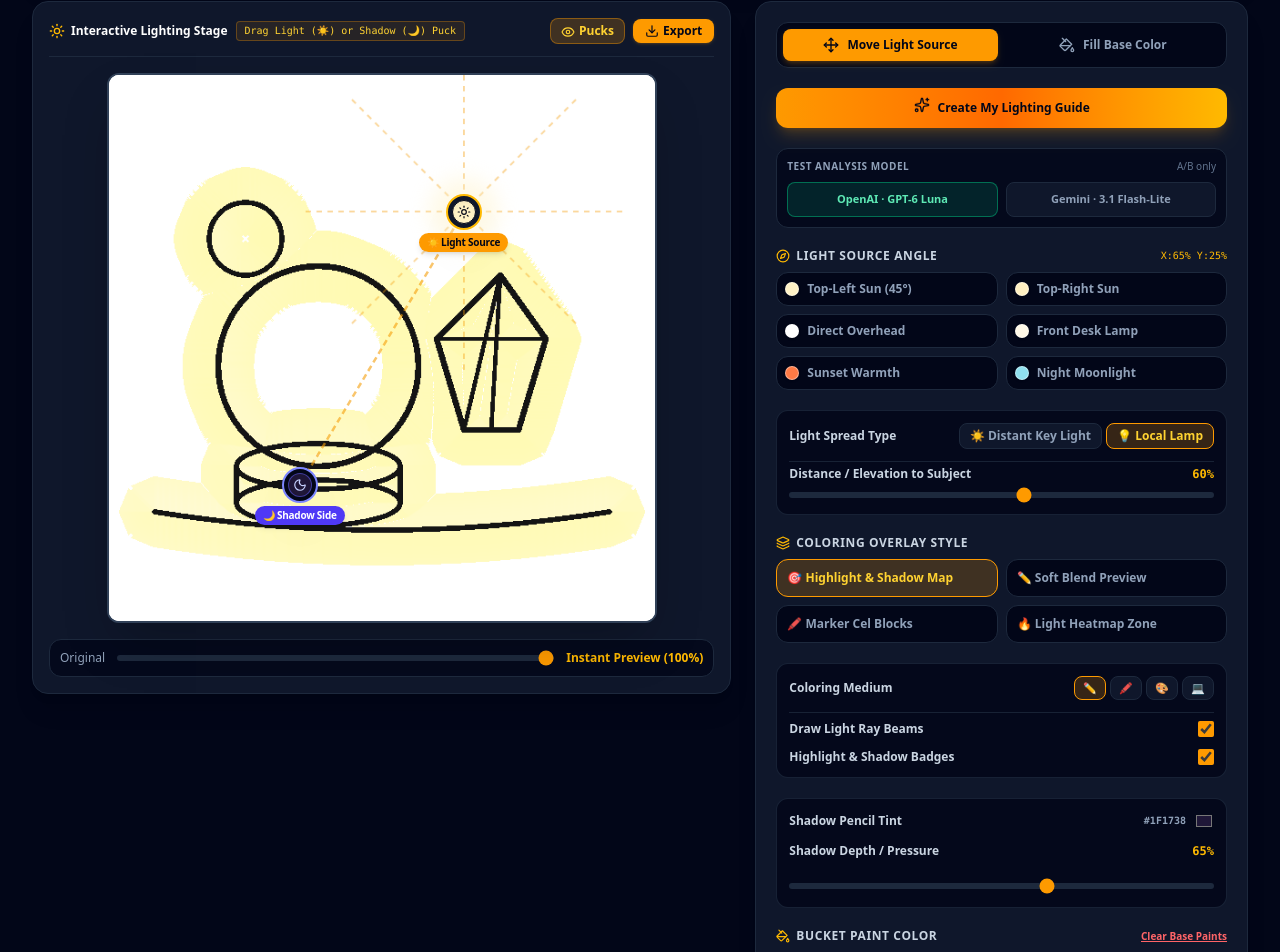
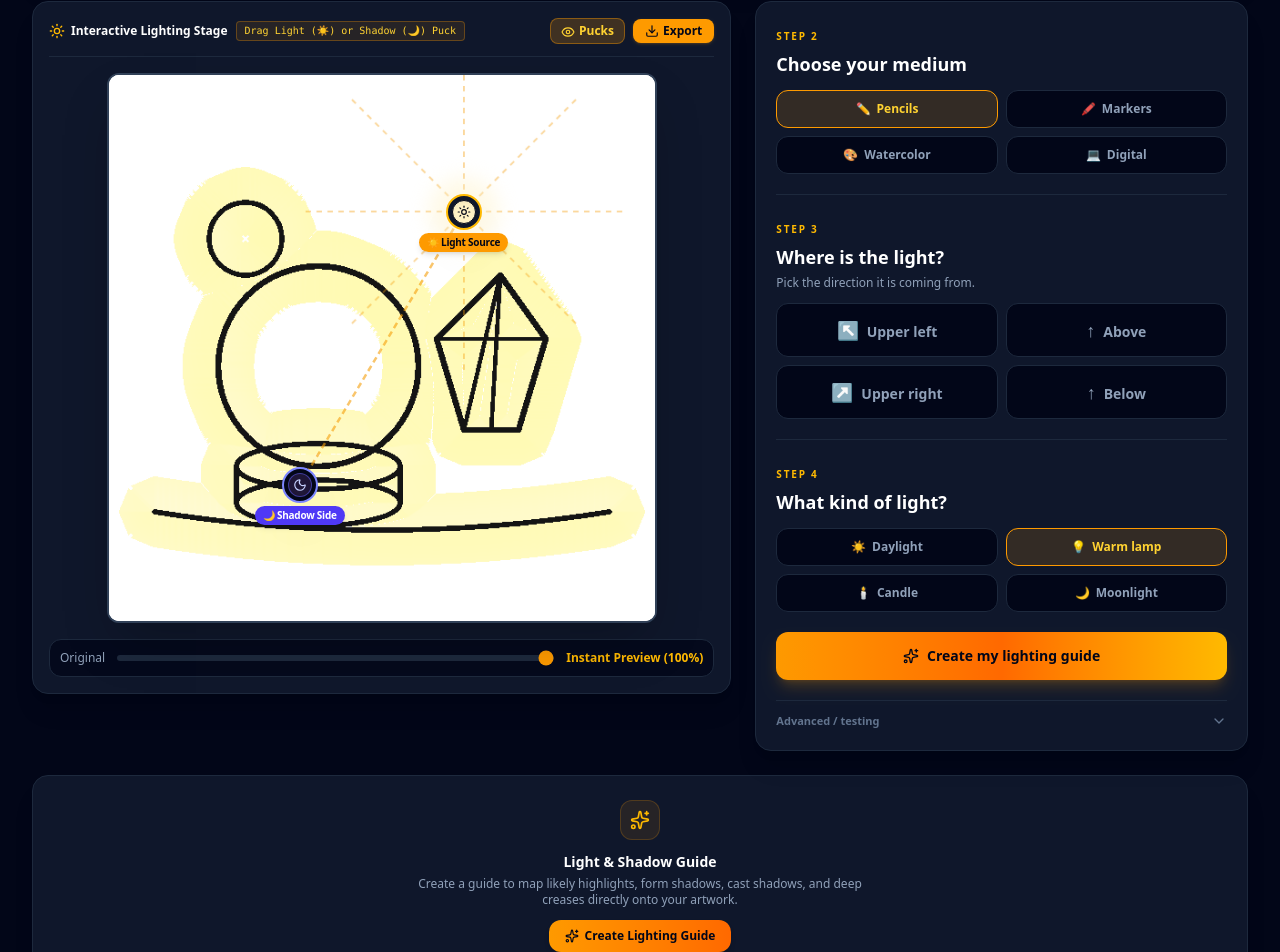
Before and after one commit to SarahFletcher86/Maker-Mosaic-Light-Studio, a React (Vite) app: page / in a window 1280 px wide. Shown: the part 345-1297 px from the top of the page. Built offline with nearby package versions, Linux system fonts and the light colour scheme.

Commit message:
Replace control cockpit with four-step guide flow

```diff
--- a/src/components/ControlsPanel.tsx
+++ b/src/components/ControlsPanel.tsx
@@ -1,17 +1,12 @@
 import React from 'react';
-import { LightSource, ShadingSettings, ActiveTool, ColoringMedium, AnalysisProvider } from '../types';
-import { Sun, Palette, PaintBucket, Move, Moon, Zap, Flame, Sparkles, Layers, Compass, HelpCircle, Eye } from 'lucide-react';
+import { LightSource, ShadingSettings, ColoringMedium, AnalysisProvider } from '../types';
+import { Sparkles, ChevronDown } from 'lucide-react';
 
 interface ControlsPanelProps {
   light: LightSource;
   setLight: React.Dispatch<React.SetStateAction<LightSource>>;
   settings: ShadingSettings;
   setSettings: React.Dispatch<React.SetStateAction<ShadingSettings>>;
-  activeTool: ActiveTool;
-  setActiveTool: (tool: ActiveTool) => void;
-  paintColor: string;
-  setPaintColor: (color: string) => void;
-  onClearPaint: () => void;
   onCreateLightingGuide: () => void;
   analysisProvider: AnalysisProvider;
   setAnalysisProvider: (provider: AnalysisProvider) => void;
@@ -23,185 +18,166 @@ export const ControlsPanel: React.FC<ControlsPanelProps> = ({
   setLight,
   settings,
   setSettings,
-  activeTool,
-  setActiveTool,
-  paintColor,
-  setPaintColor,
-  onClearPaint,
   onCreateLightingGuide,
   analysisProvider,
   setAnalysisProvider,
-  isAnalyzing
+  isAnalyzing,
 }) => {
-  // Quick Light Direction Angles for Coloring Pages
-  const lightDirectionPresets = [
-    { name: 'Top-Left Sun (45°)', x: 25, y: 20, z: 65, color: '#FFF2C6', shadow: '#1F1738' },
-    { name: 'Top-Right Sun', x: 75, y: 20, z: 65, color: '#FFF0C2', shadow: '#1E1233' },
-    { name: 'Direct Overhead', x: 50, y: 10, z: 80, color: '#FFFFFF', shadow: '#111827' },
-    { name: 'Front Desk Lamp', x: 50, y: 50, z: 90, color: '#FFF8E7', shadow: '#221835' },
-    { name: 'Sunset Warmth', x: 85, y: 35, z: 45, color: '#FF7A45', shadow: '#2D0E32' },
-    { name: 'Night Moonlight', x: 20, y: 25, z: 70, color: '#90E0EF', shadow: '#03045E' }
+  const mediums: { id: ColoringMedium; label: string; icon: string }[] = [
+    { id: 'colored-pencils', label: 'Pencils', icon: '✏️' },
+    { id: 'markers', label: 'Markers', icon: '🖍️' },
+    { id: 'watercolors', label: 'Watercolor', icon: '🎨' },
+    { id: 'digital', label: 'Digital', icon: '💻' },
   ];
 
-  // Medium presets
-  const mediums: { id: ColoringMedium; label: string; icon: string }[] = [
-    { id: 'colored-pencils', label: 'Colored Pencils', icon: '✏️' },
-    { id: 'markers', label: 'Alcohol Markers', icon: '🖍️' },
-    { id: 'watercolors', label: 'Watercolors', icon: '🎨' },
-    { id: 'digital', label: 'Digital Layers', icon: '💻' }
+  const directions = [
+    { label: 'Upper left', icon: '↖', x: 25, y: 20 },
+    { label: 'Above', icon: '↑', x: 50, y: 12 },
+    { label: 'Upper right', icon: '↗', x: 75, y: 20 },
+    { label: 'Below', icon: '↑', x: 50, y: 85 },
   ];
 
-  // Quick paint swatches
-  const paintSwatches = [
-    '#E06D53', '#F2A65A', '#E2D870', '#83C5BE', '#006D77',
-    '#9B5DE5', '#F15BB5', '#00BBF9', '#38B000', '#F3C68F',
-    '#5C3D2E', '#2B2D42', '#8D99AE', '#FFFFFF', '#111827'
+  const lightTypes = [
+    { label: 'Daylight', icon: '☀️', color: '#FFF4D6', type: 'directional' as const, z: 70, shadow: '#26334D' },
+    { label: 'Warm lamp', icon: '💡', color: '#FFE0A3', type: 'point' as const, z: 60, shadow: '#35213F' },
+    { label: 'Candle', icon: '🕯️', color: '#FFAD5A', type: 'point' as const, z: 35, shadow: '#3C1839' },
+    { label: 'Moonlight', icon: '🌙', color: '#9ED8FF', type: 'directional' as const, z: 70, shadow: '#17285A' },
   ];
+
+  const currentLightType =
+    light.color.toUpperCase() === '#FFAD5A' ? 'Candle' :
+    light.color.toUpperCase() === '#9ED8FF' ? 'Moonlight' :
+    light.type === 'point' ? 'Warm lamp' : 'Daylight';
 
   return (
     <div className="bg-slate-900 border border-slate-800 rounded-2xl p-4 sm:p-5 shadow-xl text-slate-200 space-y-5">
-      {/* Tool Selector (Light Puck vs Paint Bucket) */}
-      <div className="bg-slate-950 p-1.5 rounded-xl border border-slate-800 flex items-center justify-between gap-2">
+      <div>
+        <span className="text-[10px] uppercase tracking-[0.18em] font-bold text-amber-400">Step 2</span>
+        <h2 className="text-lg font-bold text-white mt-1">Choose your medium</h2>
+        <div className="grid grid-cols-2 sm:grid-cols-4 lg:grid-cols-2 gap-2 mt-3">
+          {mediums.map((medium) => (
             <button
-          onClick={() => setActiveTool('light-drag')}
-          className={`flex-1 flex items-center justify-center space-x-2 py-2 px-3 rounded-lg text-xs font-bold transition-all ${
-            activeTool === 'light-drag'
-              ? 'bg-amber-500 text-slate-950 shadow-md shadow-amber-500/20'
-              : 'text-slate-400 hover:text-white hover:bg-slate-800/60'
+              key={medium.id}
+              type="button"
+              onClick={() => setSettings(prev => ({ ...prev, coloringMedium: medium.id }))}
+              className={`px-3 py-2.5 rounded-xl border text-xs font-semibold transition-all ${
+                settings.coloringMedium === medium.id
+                  ? 'bg-amber-500/15 border-amber-500 text-amber-300'
+                  : 'bg-slate-950 border-slate-800 text-slate-400 hover:text-white'
               }`}
             >
-          <Move className="w-4 h-4" />
-          <span>Move Light Source</span>
+              <span className="mr-1.5">{medium.icon}</span>{medium.label}
             </button>
-
-        <button
-          onClick={() => setActiveTool('bucket-fill')}
-          className={`flex-1 flex items-center justify-center space-x-2 py-2 px-3 rounded-lg text-xs font-bold transition-all ${
-            activeTool === 'bucket-fill'
-              ? 'bg-amber-500 text-slate-950 shadow-md shadow-amber-500/20'
-              : 'text-slate-400 hover:text-white hover:bg-slate-800/60'
-          }`}
-        >
-          <PaintBucket className="w-4 h-4" />
-          <span>Fill Base Color</span>
-        </button>
-      </div>
-
-      {/* AI Master Assistant Button */}
-      <button
-        onClick={onCreateLightingGuide}
-        disabled={isAnalyzing}
-        className="w-full relative overflow-hidden group bg-gradient-to-r from-amber-500 via-orange-500 to-amber-400 text-slate-950 font-extrabold text-xs py-3 px-4 rounded-xl shadow-lg shadow-amber-500/20 hover:shadow-amber-500/30 transition-all flex items-center justify-center space-x-2 active:scale-[0.98] disabled:opacity-70"
-      >
-        <Sparkles className={`w-4 h-4 ${isAnalyzing ? 'animate-spin' : 'animate-bounce'}`} />
-        <span>{isAnalyzing ? 'Mapping Light & Shadows...' : 'Create My Lighting Guide'}</span>
-      </button>
-
-      {/* Development A/B provider switch. Remove or hide before public launch. */}
-      <div className="bg-slate-950/80 border border-slate-800 rounded-xl p-2.5 space-y-2">
-        <div className="flex items-center justify-between gap-3">
-          <span className="text-[10px] uppercase tracking-wider font-bold text-slate-400">
-            Test analysis model
-          </span>
-          <span className="text-[10px] text-slate-500">A/B only</span>
-        </div>
-        <div className="grid grid-cols-2 gap-2">
-          <button
-            type="button"
-            onClick={() => setAnalysisProvider('openai')}
-            disabled={isAnalyzing}
-            className={`px-2.5 py-2 rounded-lg border text-[11px] font-bold transition-all disabled:opacity-50 ${
-              analysisProvider === 'openai'
-                ? 'bg-emerald-500/15 border-emerald-500/50 text-emerald-300'
-                : 'bg-slate-900 border-slate-800 text-slate-400 hover:text-white'
-            }`}
-          >
-            OpenAI · GPT-6 Luna
-          </button>
-          <button
-            type="button"
-            onClick={() => setAnalysisProvider('gemini')}
-            disabled={isAnalyzing}
-            className={`px-2.5 py-2 rounded-lg border text-[11px] font-bold transition-all disabled:opacity-50 ${
-              analysisProvider === 'gemini'
-                ? 'bg-blue-500/15 border-blue-500/50 text-blue-300'
-                : 'bg-slate-900 border-slate-800 text-slate-400 hover:text-white'
-            }`}
-          >
-            Gemini · 3.1 Flash-Lite
-          </button>
+          ))}
         </div>
       </div>
 
-      {/* LIGHT DIRECTION ANGLE PRESETS */}
-      <div className="space-y-2">
-        <div className="flex items-center justify-between">
-          <label className="text-xs font-bold text-slate-300 uppercase tracking-wider flex items-center space-x-1.5">
-            <Compass className="w-3.5 h-3.5 text-amber-400" />
-            <span>Light Source Angle</span>
-          </label>
-          <span className="text-[10px] text-amber-400 font-mono">X:{Math.round(light.x)}% Y:{Math.round(light.y)}%</span>
-        </div>
-
-        <div className="grid grid-cols-2 gap-2">
-          {lightDirectionPresets.map((p) => {
-            const isSelected = Math.abs(light.x - p.x) < 0.5 && Math.abs(light.y - p.y) < 0.5;
+      <div className="border-t border-slate-800 pt-5">
+        <span className="text-[10px] uppercase tracking-[0.18em] font-bold text-amber-400">Step 3</span>
+        <h2 className="text-lg font-bold text-white mt-1">Where is the light?</h2>
+        <p className="text-xs text-slate-400 mt-1">Pick the direction it is coming from.</p>
+        <div className="grid grid-cols-2 gap-2 mt-3">
+          {directions.map((direction) => {
+            const selected =
+              Math.abs(light.x - direction.x) < 1 &&
+              Math.abs(light.y - direction.y) < 1;
             return (
               <button
-                key={p.name}
-                onClick={() => {
-                  setLight(prev => ({ ...prev, x: p.x, y: p.y, z: p.z, color: p.color }));
-                  setSettings(prev => ({ ...prev, shadowColor: p.shadow }));
-                }}
-                className={`flex items-center space-x-2 p-2 rounded-xl text-xs font-semibold border transition-all text-left ${
-                  isSelected
-                    ? 'bg-amber-500/15 border-amber-500 text-amber-300 font-bold'
-                    : 'bg-slate-950 border-slate-800 text-slate-400 hover:text-white hover:bg-slate-800/60'
+                key={direction.label}
+                type="button"
+                onClick={() => setLight(prev => ({ ...prev, x: direction.x, y: direction.y }))}
+                className={`px-3 py-3 rounded-xl border text-sm font-semibold transition-all ${
+                  selected
+                    ? 'bg-amber-500/15 border-amber-500 text-amber-300'
+                    : 'bg-slate-950 border-slate-800 text-slate-400 hover:text-white'
                 }`}
               >
-                <div
-                  className="w-3.5 h-3.5 rounded-full border border-white/40 shadow-sm shrink-0"
-                  style={{ backgroundColor: p.color }}
-                />
-                <span className="truncate">{p.name}</span>
+                <span className="text-lg mr-2">{direction.icon}</span>{direction.label}
               </button>
             );
           })}
         </div>
       </div>
 
-      {/* LIGHT DISTANCE & SPREAD MODE */}
-      <div className="space-y-3 bg-slate-950/80 border border-slate-800/80 rounded-xl p-3 text-xs">
-        <div className="flex items-center justify-between">
-          <span className="font-semibold text-slate-300">Light Spread Type</span>
-          <div className="flex gap-1">
+      <div className="border-t border-slate-800 pt-5">
+        <span className="text-[10px] uppercase tracking-[0.18em] font-bold text-amber-400">Step 4</span>
+        <h2 className="text-lg font-bold text-white mt-1">What kind of light?</h2>
+        <div className="grid grid-cols-2 gap-2 mt-3">
+          {lightTypes.map((source) => (
             <button
-              onClick={() => setLight(prev => ({ ...prev, type: 'directional' }))}
-              className={`px-2.5 py-1 rounded-lg border font-semibold transition-all ${
-                light.type !== 'point'
-                  ? 'bg-amber-500/20 border-amber-500 text-amber-300'
-                  : 'bg-slate-900 border-slate-800 text-slate-400 hover:text-white'
+              key={source.label}
+              type="button"
+              onClick={() => {
+                setLight(prev => ({
+                  ...prev,
+                  color: source.color,
+                  type: source.type,
+                  z: source.z,
+                }));
+                setSettings(prev => ({ ...prev, shadowColor: source.shadow }));
+              }}
+              className={`px-3 py-2.5 rounded-xl border text-xs font-semibold transition-all ${
+                currentLightType === source.label
+                  ? 'bg-amber-500/15 border-amber-500 text-amber-300'
+                  : 'bg-slate-950 border-slate-800 text-slate-400 hover:text-white'
               }`}
             >
-              ☀️ Distant Key Light
+              <span className="mr-1.5">{source.icon}</span>{source.label}
+            </button>
+          ))}
+        </div>
+      </div>
+
+      <button
+        onClick={onCreateLightingGuide}
+        disabled={isAnalyzing}
+        className="w-full bg-gradient-to-r from-amber-500 via-orange-500 to-amber-400 text-slate-950 font-extrabold text-sm py-3.5 px-4 rounded-xl shadow-lg shadow-amber-500/20 hover:shadow-amber-500/30 transition-all flex items-center justify-center gap-2 active:scale-[0.98] disabled:opacity-70"
+      >
+        <Sparkles className={`w-4 h-4 ${isAnalyzing ? 'animate-spin' : ''}`} />
+        {isAnalyzing ? 'Creating your guide…' : 'Create my lighting guide'}
+      </button>
+
+      <details className="group border-t border-slate-800 pt-3">
+        <summary className="list-none cursor-pointer flex items-center justify-between text-[11px] font-semibold text-slate-500 hover:text-slate-300">
+          <span>Advanced / testing</span>
+          <ChevronDown className="w-4 h-4 transition-transform group-open:rotate-180" />
+        </summary>
+
+        <div className="mt-3 space-y-3 bg-slate-950/70 border border-slate-800 rounded-xl p-3">
+          <div>
+            <p className="text-[10px] uppercase tracking-wider font-bold text-slate-500 mb-2">Analysis model</p>
+            <div className="grid grid-cols-2 gap-2">
+              <button
+                type="button"
+                onClick={() => setAnalysisProvider('openai')}
+                disabled={isAnalyzing}
+                className={`px-2 py-2 rounded-lg border text-[10px] font-bold ${
+                  analysisProvider === 'openai'
+                    ? 'bg-emerald-500/15 border-emerald-500/50 text-emerald-300'
+                    : 'border-slate-800 text-slate-500'
+                }`}
+              >
+                GPT-6 Luna
               </button>
               <button
-              onClick={() => setLight(prev => ({ ...prev, type: 'point' }))}
-              className={`px-2.5 py-1 rounded-lg border font-semibold transition-all ${
-                light.type === 'point'
-                  ? 'bg-amber-500/20 border-amber-500 text-amber-300'
-                  : 'bg-slate-900 border-slate-800 text-slate-400 hover:text-white'
+                type="button"
+                onClick={() => setAnalysisProvider('gemini')}
+                disabled={isAnalyzing}
+                className={`px-2 py-2 rounded-lg border text-[10px] font-bold ${
+                  analysisProvider === 'gemini'
+                    ? 'bg-blue-500/15 border-blue-500/50 text-blue-300'
+                    : 'border-slate-800 text-slate-500'
                 }`}
               >
-              💡 Local Lamp
+                Gemini Flash-Lite
               </button>
             </div>
           </div>
 
-        <div className="space-y-1 pt-1 border-t border-slate-800/80">
-          <div className="flex items-center justify-between text-slate-300 font-semibold">
-            <span>Distance / Elevation to Subject</span>
-            <span className="text-amber-400 font-mono">{Math.round(light.z)}%</span>
+          <div>
+            <div className="flex justify-between text-[10px] text-slate-500 mb-1">
+              <span>Light elevation</span>
+              <span>{Math.round(light.z)}%</span>
             </div>
             <input
               type="range"
@@ -209,185 +185,15 @@ export const ControlsPanel: React.FC<ControlsPanelProps> = ({
               max="100"
               value={light.z}
               onChange={(e) => setLight(prev => ({ ...prev, z: Number(e.target.value) }))}
-            className="w-full accent-amber-500 bg-slate-800 h-1.5 rounded-lg appearance-none cursor-pointer"
-          />
-        </div>
-      </div>
-
-      {/* COLORING GUIDE DISPLAY STYLES */}
-      <div className="space-y-2">
-        <label className="text-xs font-bold text-slate-300 uppercase tracking-wider flex items-center space-x-1.5">
-          <Layers className="w-3.5 h-3.5 text-amber-400" />
-          <span>Coloring Overlay Style</span>
-        </label>
-
-        <div className="grid grid-cols-2 gap-2">
-          <button
-            onClick={() => setSettings(prev => ({ ...prev, style: 'guide-map' }))}
-            className={`p-2.5 rounded-xl text-xs font-bold border transition-all flex items-center space-x-2 ${
-              settings.style === 'guide-map'
-                ? 'bg-amber-500/20 border-amber-500 text-amber-300'
-                : 'bg-slate-950 border-slate-800 text-slate-400 hover:text-white'
-            }`}
-          >
-            <span>🎯 Highlight & Shadow Map</span>
-          </button>
-
-          <button
-            onClick={() => setSettings(prev => ({ ...prev, style: 'soft-render' }))}
-            className={`p-2.5 rounded-xl text-xs font-bold border transition-all flex items-center space-x-2 ${
-              settings.style === 'soft-render'
-                ? 'bg-amber-500/20 border-amber-500 text-amber-300'
-                : 'bg-slate-950 border-slate-800 text-slate-400 hover:text-white'
-            }`}
-          >
-            <span>✏️ Soft Blend Preview</span>
-          </button>
-
-          <button
-            onClick={() => setSettings(prev => ({ ...prev, style: 'cel-shading' }))}
-            className={`p-2.5 rounded-xl text-xs font-bold border transition-all flex items-center space-x-2 ${
-              settings.style === 'cel-shading'
-                ? 'bg-amber-500/20 border-amber-500 text-amber-300'
-                : 'bg-slate-950 border-slate-800 text-slate-400 hover:text-white'
-            }`}
-          >
-            <span>🖍️ Marker Cel Blocks</span>
-          </button>
-
-          <button
-            onClick={() => setSettings(prev => ({ ...prev, style: 'heat-map' }))}
-            className={`p-2.5 rounded-xl text-xs font-bold border transition-all flex items-center space-x-2 ${
-              settings.style === 'heat-map'
-                ? 'bg-amber-500/20 border-amber-500 text-amber-300'
-                : 'bg-slate-950 border-slate-800 text-slate-400 hover:text-white'
-            }`}
-          >
-            <span>🔥 Light Heatmap Zone</span>
-          </button>
-        </div>
-      </div>
-
-      {/* COLORING MEDIUM & GUIDE TOGGLES */}
-      <div className="space-y-3 bg-slate-950/80 border border-slate-800/80 rounded-xl p-3 text-xs">
-        <div className="flex items-center justify-between">
-          <span className="font-semibold text-slate-300">Coloring Medium</span>
-          <div className="flex gap-1">
-            {mediums.map((m) => (
-              <button
-                key={m.id}
-                onClick={() => setSettings(prev => ({ ...prev, coloringMedium: m.id }))}
-                className={`px-2 py-1 rounded-lg border font-medium text-[11px] transition-all ${
-                  settings.coloringMedium === m.id
-                    ? 'bg-amber-500/20 border-amber-500 text-amber-300 font-bold'
-                    : 'bg-slate-900 border-slate-800 text-slate-400 hover:text-white'
-                }`}
-                title={m.label}
-              >
-                <span>{m.icon}</span>
-              </button>
-            ))}
-          </div>
-        </div>
-
-        {/* Toggle Light Rays */}
-        <div className="flex items-center justify-between pt-2 border-t border-slate-800/80">
-          <span className="text-slate-300 font-semibold">Draw Light Ray Beams</span>
-          <input
-            type="checkbox"
-            checked={settings.showLightRays}
-            onChange={(e) => setSettings(prev => ({ ...prev, showLightRays: e.target.checked }))}
-            className="w-4 h-4 accent-amber-500 rounded cursor-pointer"
+              className="w-full accent-amber-500"
             />
           </div>
 
-        {/* Toggle Guide Badges */}
-        <div className="flex items-center justify-between">
-          <span className="text-slate-300 font-semibold">Highlight & Shadow Badges</span>
-          <input
-            type="checkbox"
-            checked={settings.showGuideMarkers}
-            onChange={(e) => setSettings(prev => ({ ...prev, showGuideMarkers: e.target.checked }))}
-            className="w-4 h-4 accent-amber-500 rounded cursor-pointer"
-          />
+          <p className="text-[10px] text-slate-600">
+            Position: X {Math.round(light.x)} · Y {Math.round(light.y)}
+          </p>
         </div>
-      </div>
-
-      {/* SHADOW TINT & OPACITY */}
-      <div className="space-y-3 bg-slate-950/80 border border-slate-800/80 rounded-xl p-3">
-        <div className="flex items-center justify-between text-xs font-semibold text-slate-300">
-          <span>Shadow Pencil Tint</span>
-          <div className="flex items-center space-x-2">
-            <span className="font-mono text-[10px] text-slate-400">{settings.shadowColor}</span>
-            <input
-              type="color"
-              value={settings.shadowColor}
-              onChange={(e) => setSettings(prev => ({ ...prev, shadowColor: e.target.value }))}
-              className="w-5 h-5 rounded border-0 bg-transparent cursor-pointer"
-            />
-          </div>
-        </div>
-
-        <div className="flex items-center justify-between text-xs font-semibold text-slate-300">
-          <span>Shadow Depth / Pressure</span>
-          <span className="text-amber-400 font-mono">{Math.round(settings.shadowOpacity * 100)}%</span>
-        </div>
-        <input
-          type="range"
-          min="0.1"
-          max="1.0"
-          step="0.05"
-          value={settings.shadowOpacity}
-          onChange={(e) => setSettings(prev => ({ ...prev, shadowOpacity: Number(e.target.value) }))}
-          className="w-full accent-amber-500 bg-slate-800 h-1.5 rounded-lg appearance-none cursor-pointer"
-        />
-      </div>
-
-      {/* BASE COLOR FILL PALETTE */}
-      <div className="space-y-2">
-        <div className="flex items-center justify-between">
-          <label className="text-xs font-bold text-slate-300 uppercase tracking-wider flex items-center space-x-1.5">
-            <PaintBucket className="w-3.5 h-3.5 text-amber-400" />
-            <span>Bucket Paint Color</span>
-          </label>
-          <button
-            onClick={onClearPaint}
-            className="text-[10px] text-red-400 hover:text-red-300 font-semibold underline"
-          >
-            Clear Base Paints
-          </button>
-        </div>
-
-        {/* Color Swatches Grid */}
-        <div className="flex flex-wrap gap-1.5">
-          {paintSwatches.map((color) => (
-            <button
-              key={color}
-              onClick={() => {
-                setPaintColor(color);
-                setActiveTool('bucket-fill');
-              }}
-              className={`w-6 h-6 rounded-lg border transition-transform ${
-                paintColor.toUpperCase() === color.toUpperCase() && activeTool === 'bucket-fill'
-                  ? 'scale-125 border-amber-400 ring-2 ring-amber-400/50 z-10'
-                  : 'border-slate-700 hover:scale-110'
-              }`}
-              style={{ backgroundColor: color }}
-              title={`Select ${color}`}
-            />
-          ))}
-          <input
-            type="color"
-            value={paintColor}
-            onChange={(e) => {
-              setPaintColor(e.target.value);
-              setActiveTool('bucket-fill');
-            }}
-            className="w-6 h-6 rounded-lg border-0 bg-transparent cursor-pointer p-0"
-            title="Custom Paint Color"
-          />
-        </div>
-      </div>
+      </details>
     </div>
   );
 };
```
Lines whose indentation alone changed are shown as unchanged.
